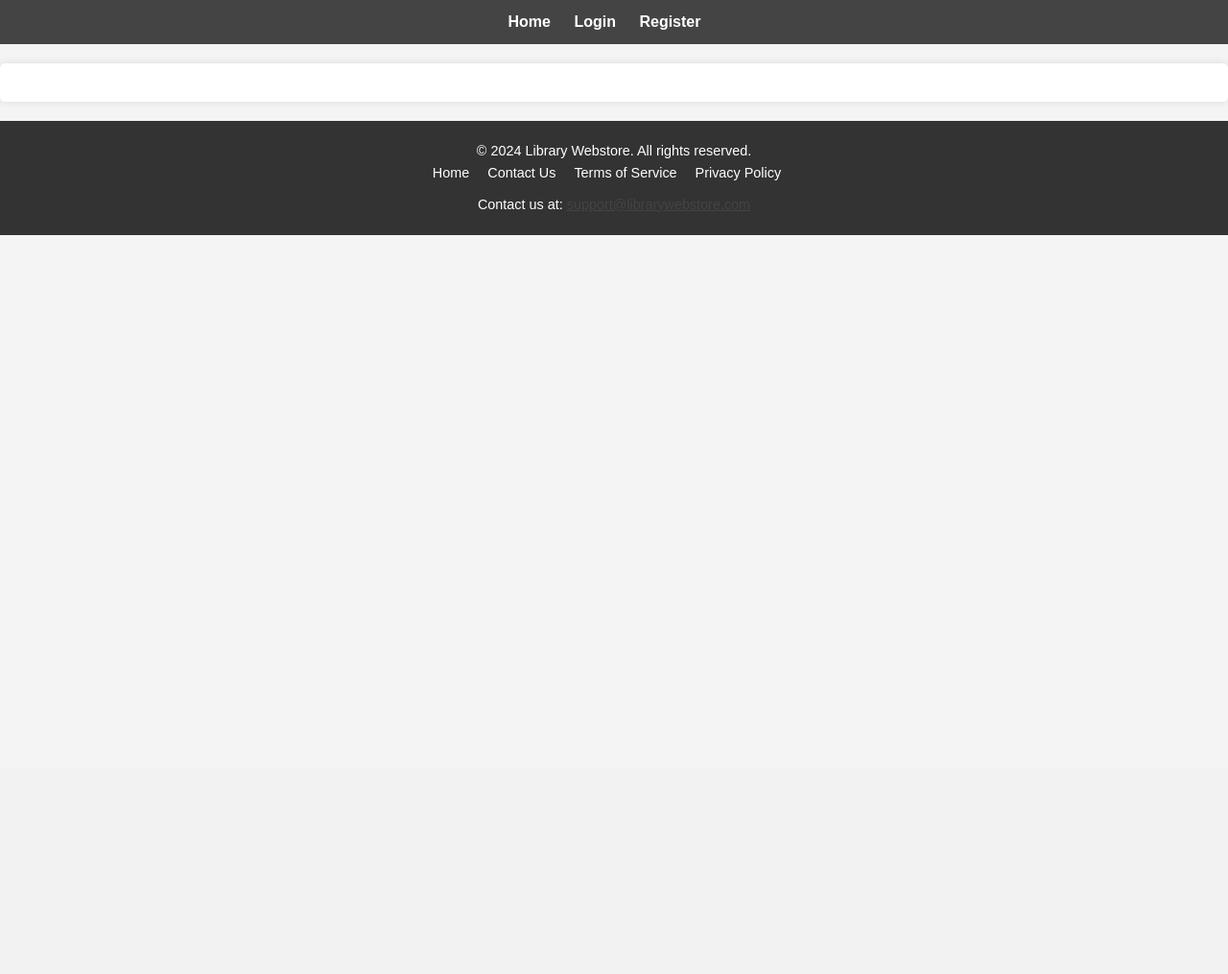
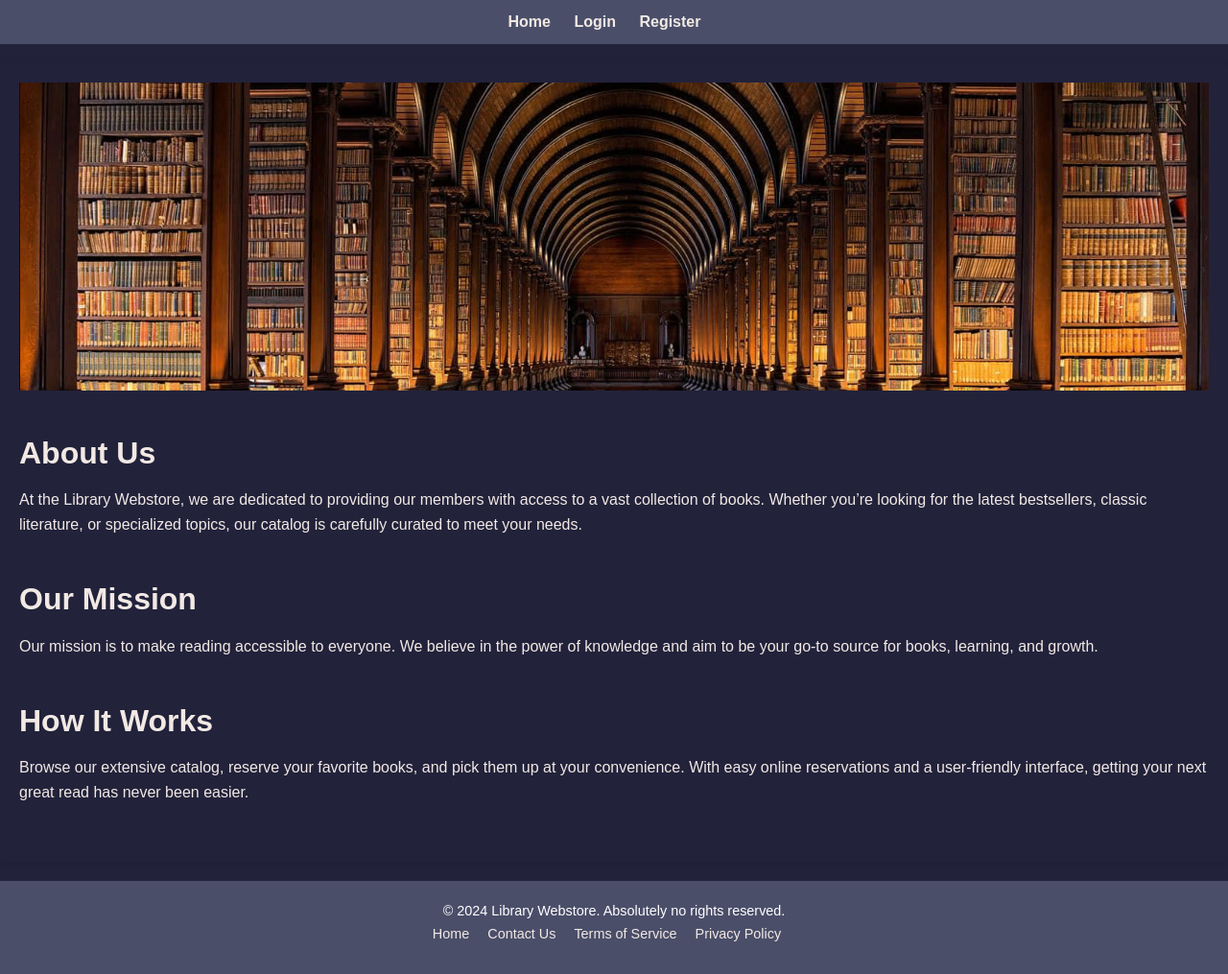
Before and after one commit to actal7/library-webstore, a PHP site: template src/views/home.php in a window 1280 px wide. Shown: the whole page at 96% size. Before the commit the page ends 245 px from the top, so only its background shows below. Run offline with PHP 8.4, Linux system fonts and the light colour scheme; the template is opened without the code that fills it, so the values that code supplies are empty.

Commit message:
add more styling. add color variables

```diff
--- a/public/css/layout.css
+++ b/public/css/layout.css
@@ -1,14 +1,48 @@
 /* Layout */
 body {
-  background-color: #f4f4f4;
-  color: #333;
+  background-color: var(--bg-color);
+  color: var(--text-color);
   line-height: 1.6;
+}
+
+/* Banner */
+.banner {
+  position: relative;
+  text-align: center;
+  color: var(--text-color);
+}
+
+.banner img {
+  width: 100%;
+  height: auto;
+  display: block;
+}
+
+/* Home Page Content */
+.home-content {
+  margin: 40px 0;
+}
+
+.home-content h2 {
+  margin-bottom: 10px;
+  font-size: 2em;
+}
+
+.home-content p {
+  margin-bottom: 20px;
+  line-height: 1.6;
+}
+
+.about-us,
+.our-mission,
+.how-it-works {
+  margin-bottom: 40px;
 }
 
 /* Header */
 header {
-  background-color: #444;
-  color: #fff;
+  background-color: var(--trim-color);
+  color: var(--text-color);
   padding: 10px 0;
   margin-bottom: 20px;
 }
@@ -24,19 +58,20 @@ header nav ul li {
 }
 
 header nav ul li a {
-  color: #fff;
+  color: var(--text-color);
   text-decoration: none;
   font-weight: bold;
 }
 
 header nav ul li a:hover {
+  color: var(--secondary-color);
   text-decoration: underline;
 }
 
 /* Main Content */
 main {
   padding: 20px;
-  background-color: #fff;
+  background-color: var(--bg-color);
   border-radius: 5px;
   box-shadow: 0 0 10px rgba(0, 0, 0, 0.1);
   margin-bottom: 20px;
@@ -44,7 +79,7 @@ main {
 
 /* Footer */
 footer {
-  background-color: #333;
+  background-color: var(--trim-color);
   color: #fff;
   padding: 20px;
   text-align: center;
@@ -63,6 +98,6 @@ footer {
 }
 
 .footer-nav ul li a {
-  color: #fff;
+  color: var(--text-color);
   text-decoration: none;
 }
--- a/public/css/styles.css
+++ b/public/css/styles.css
@@ -2,3 +2,11 @@
 @import url("layout.css");
 @import url("components.css");
 @import url("utilities.css");
+
+:root {
+  --primary-color: #c9ada7;
+  --secondary-color: #9a8c98;
+  --bg-color: #22223b;
+  --text-color: #f2e9e4;
+  --trim-color: #4a4e69;
+}
--- a/src/views/footer.php
+++ b/src/views/footer.php
@@ -1,7 +1,7 @@
 </main>
 <footer>
     <div class="footer-content">
-        <p>&copy; <?= date("Y"); ?> Library Webstore. All rights reserved.</p>
+        <p>&copy; <?= date("Y"); ?> Library Webstore. Absolutely no rights reserved.</p>
         <nav class="footer-nav">
             <ul>
                 <li><a href="/">Home</a></li>
@@ -10,9 +10,6 @@
                 <li><a href="/privacy">Privacy Policy</a></li>
             </ul>
         </nav>
-        <div class="footer-contact">
-            <p>Contact us at: <a href="mailto:support@librarywebstore.com">support@librarywebstore.com</a></p>
-        </div>
     </div>
 </footer>
 </body>
--- a/src/views/home.php
+++ b/src/views/home.php
@@ -0,0 +1,20 @@
+<div class="banner">
+    <img src="/images/banner.png" alt="Library Webstore Banner">
+</div>
+
+<div class="home-content">
+    <section class="about-us">
+        <h2>About Us</h2>
+        <p>At the Library Webstore, we are dedicated to providing our members with access to a vast collection of books. Whether you’re looking for the latest bestsellers, classic literature, or specialized topics, our catalog is carefully curated to meet your needs.</p>
+    </section>
+
+    <section class="our-mission">
+        <h2>Our Mission</h2>
+        <p>Our mission is to make reading accessible to everyone. We believe in the power of knowledge and aim to be your go-to source for books, learning, and growth.</p>
+    </section>
+
+    <section class="how-it-works">
+        <h2>How It Works</h2>
+        <p>Browse our extensive catalog, reserve your favorite books, and pick them up at your convenience. With easy online reservations and a user-friendly interface, getting your next great read has never been easier.</p>
+    </section>
+</div>
```
Also changed, not shown: public/images/banner.png (added).
